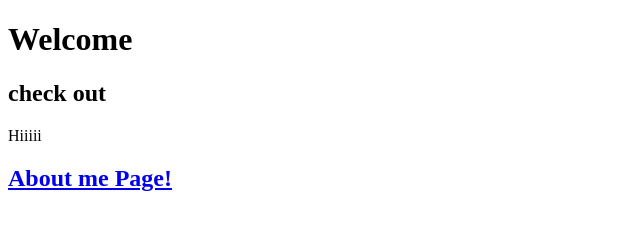
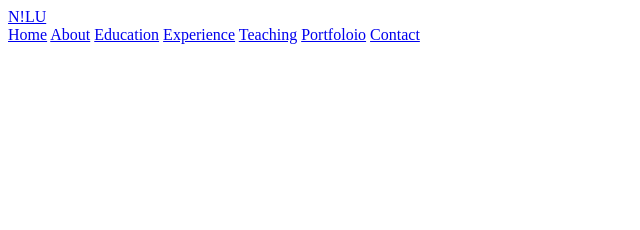
Before and after one commit to hahosseinit/hahosseinit.github.io, a plain HTML site: page index.html in a window 1280 px wide. Shown: the whole page, without its empty margins (0-640 px from the left). Drawn offline with Linux system fonts and the light colour scheme.

Commit message:
Update index.html

```diff
--- a/index.html
+++ b/index.html
@@ -9,10 +9,23 @@
 </head>
 <body>
     <div class="container">
-        <h1>Welcome</h1>
+        <header class="header">
+            <a href="#" class="logo">N!LU</a>
+
+            <nav class="navbar">
+                <a href="#">Home</a>
+                <a href="#">About</a>
+                <a href="#">Education</a>
+                <a href="#">Experience</a>
+                <a href="#">Teaching</a>
+                <a href="#">Portfoloio</a>
+                <a href="#">Contact</a>
+            </nav>
+        </header>
+        <!-- <h1>Welcome</h1>
         <h2>check out</h2>
         <p>Hiiiii</p>
-        <a href="./about.html"><h2>About me Page!</h2></a>
+        <a href="./about.html"><h2>About me Page!</h2></a> -->
     </div>
 </body>
 </html>
```
